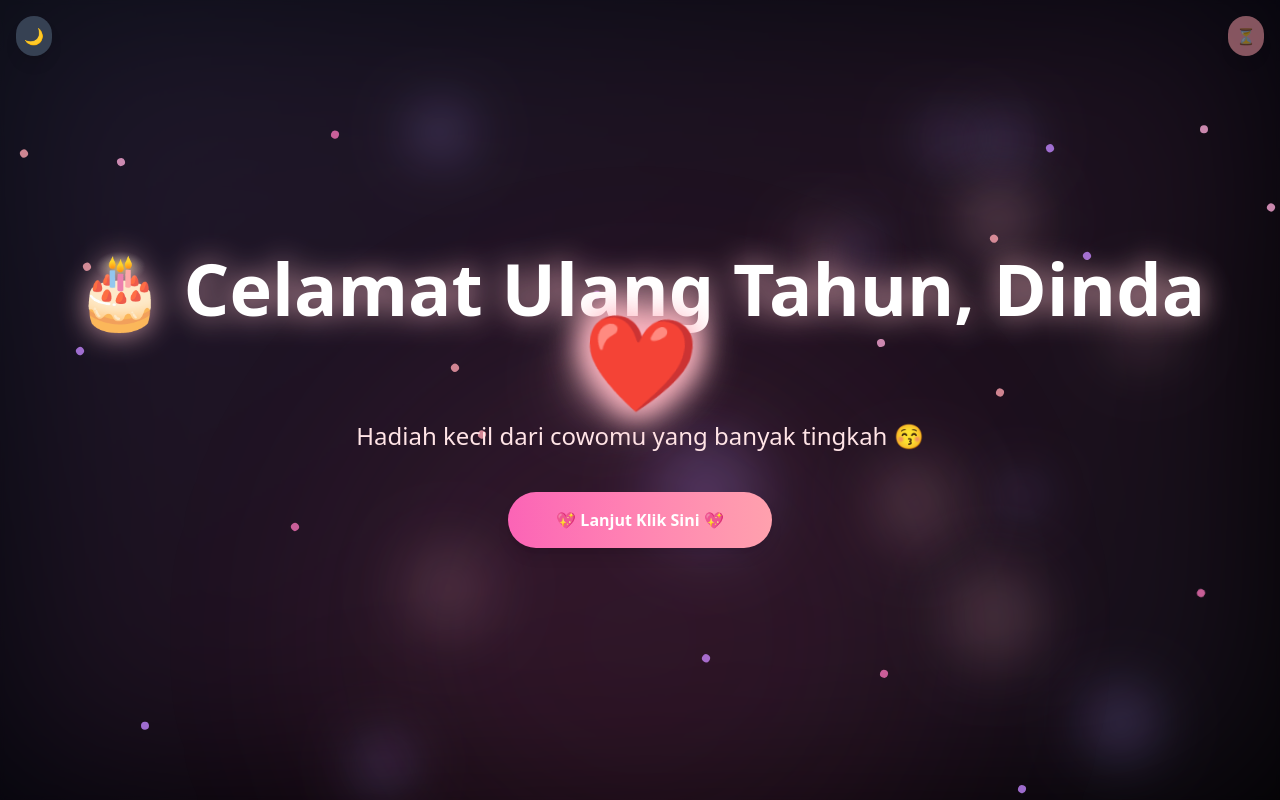
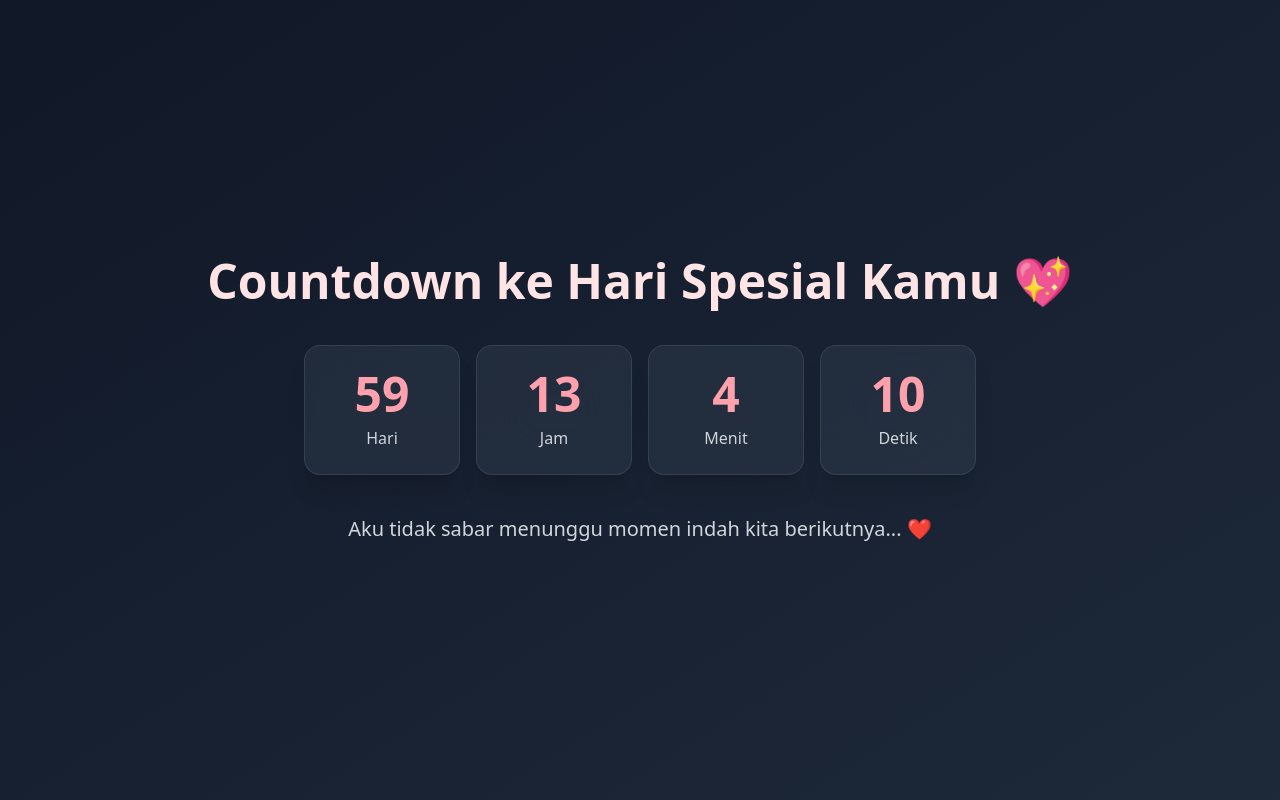
Before and after one commit to faturrahman10/birtday-gift, a React (Vite) app: page / in a window 1280 px wide. Shown: the top 800 px of the page. Built offline with nearby package versions, Linux system fonts and the light colour scheme.

Commit message:
add trigger after klik lanjutkan to play audio

```diff
--- a/src/App.jsx
+++ b/src/App.jsx
@@ -18,24 +18,25 @@ function App() {
   const [musicPlaying, setMusicPlaying] = useState(false);
   const [audioLoaded, setAudioLoaded] = useState(false);
 
+  const [introDone, setIntroDone] = useState(false);
+
   const audioRef = useRef(null);
 
-  // AOS Animation
+  // AOS
   useEffect(() => {
     AOS.init({ duration: 1000, once: true });
   }, []);
 
-  // Dark Mode Toggle
+  // Dark mode
   useEffect(() => {
     const html = document.documentElement;
     if (darkMode) html.classList.add("dark");
     else html.classList.remove("dark");
   }, [darkMode]);
 
-  // Load Audio
+  // Load audio
   useEffect(() => {
     const audio = audioRef.current;
-
     if (!audio) return;
 
     const onLoaded = () => {
@@ -46,35 +47,47 @@ function App() {
     audio.addEventListener("loadeddata", onLoaded);
     audio.load();
 
-    return () => {
-      audio.removeEventListener("loadeddata", onLoaded);
-    };
+    return () => audio.removeEventListener("loadeddata", onLoaded);
   }, []);
 
-  // Play/Pause Music
+  // Trigger setelah user klik "Lanjutkan"
+  const startWebsite = async () => {
+    if (audioLoaded && audioRef.current) {
+      try {
+        await audioRef.current.play();
+        setMusicPlaying(true);
+      } catch (e) {
+        console.log("ERROR AUTOPLAY:", e);
+      }
+    }
+
+    setIntroDone(true);
+  };
+
+  // Toggle music
   const toggleMusic = async () => {
+    if (!audioLoaded) return;
     const audio = audioRef.current;
-    if (!audioLoaded) return;
 
     try {
-      if (musicPlaying) {
-        audio.pause();
-      } else {
-        await audio.play();
-      }
+      if (musicPlaying) audio.pause();
+      else await audio.play();
+
       setMusicPlaying(!musicPlaying);
-    } catch (err) {
-      console.log("PLAYBACK ERROR:", err);
+    } catch (e) {
+      console.log("PLAY ERROR:", e);
     }
   };
 
   return (
     <div
-      className="min-h-screen transition-all duration-500
+      className="
+      min-h-screen transition-all duration-500
       bg-gradient-to-br from-pink-100 via-rose-50 to-purple-100
-      dark:from-gray-900 dark:via-gray-950 dark:to-black"
+      dark:from-gray-900 dark:via-gray-950 dark:to-black
+    "
     >
-      {/* MUSIC (LOCAL MP3) */}
+      {/* MUSIC */}
       <audio ref={audioRef} preload="auto" loop>
         <source
           src="/audio/Nadhif-Basalamah-bergema-sampai-selamanya.mp3"
@@ -82,12 +95,16 @@ function App() {
         />
       </audio>
 
+      {/* Jika belum intro → tampilkan COUNTDOWN PAGE */}
+      {!introDone ? (
+        <Countdown onFinish={startWebsite} />
+      ) : (
+        <>
           {/* MUSIC BUTTON */}
           <button
             onClick={toggleMusic}
             disabled={!audioLoaded}
-        className="fixed top-4 right-4 z-50 bg-rose-300
-        p-2 rounded-full shadow-lg hover:bg-rose-400 transition disabled:opacity-50"
+            className="fixed top-4 right-4 z-50 bg-rose-300 p-2 rounded-full shadow-lg"
           >
             {!audioLoaded ? "⏳" : musicPlaying ? "🎵" : "🔇"}
           </button>
@@ -95,16 +112,13 @@ function App() {
           {/* DARK MODE BUTTON */}
           <button
             onClick={() => setDarkMode(!darkMode)}
-        className="fixed top-4 left-4 z-50 bg-gray-200 dark:bg-gray-700
-        p-2 rounded-full shadow-lg hover:bg-gray-300 dark:hover:bg-gray-600 transition"
+            className="fixed top-4 left-4 z-50 bg-gray-200 dark:bg-gray-700 p-2 rounded-full shadow-lg"
           >
             {darkMode ? "🌙" : "🌞"}
           </button>
 
-      {/* SECRET SECTION */}
+          {/* CONTENT */}
           <SecretSection />
-
-      {/* CONTENT */}
           <Hero />
           <Timeline />
           <Gallery />
@@ -112,8 +126,9 @@ function App() {
           <Wishlist />
           <Quiz />
           <TimeCapsule />
-      <Countdown />
           <Footer />
+        </>
+      )}
     </div>
   );
 }
```
Lines whose indentation alone changed are shown as unchanged.
